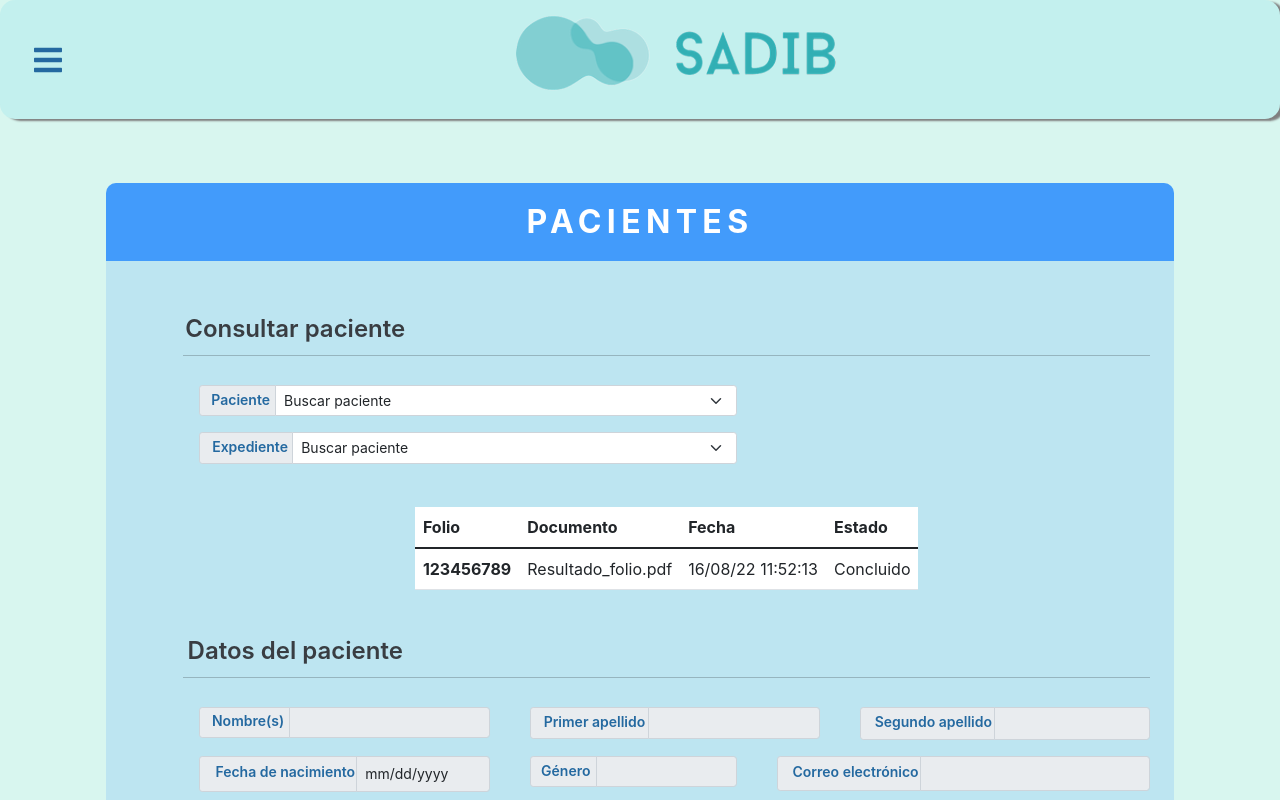
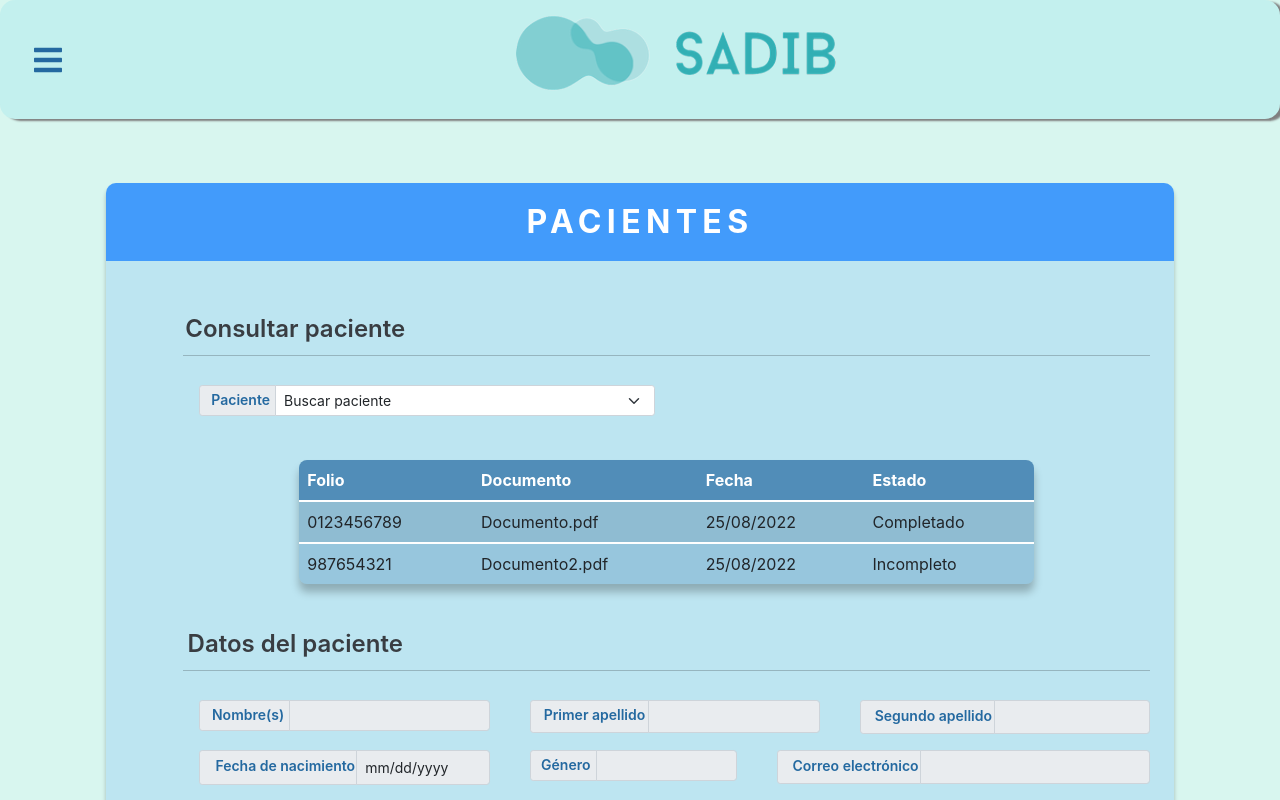
Before and after one commit to Starsonic100/SADIB, a React (Create React App) app: page /VerPaciente in a window 1280 px wide. Shown: the top 800 px of the page. Built offline with nearby package versions, Linux system fonts and the light colour scheme.

Commit message:
Tabla responsiva en vista 'VerPaciente'

```diff
--- a/src/components/Pacientes/VerPaciente.js
+++ b/src/components/Pacientes/VerPaciente.js
@@ -42,7 +42,7 @@ export class VerPaciente extends Component {
                                                 <hr></hr>
                                                 <div class="form-group">
                                                     <div className="main row">
-                                                        <div className="col-xs-6 col-sm-6 col-md-7 col-lg-7">
+                                                        <div className="col-xs-6 col-sm-6 col-md-6 col-lg-6">
                                                             <div class="input-group input-group-sm mb-3">
                                                                 <span class="input-group-text" id="inputGroup-sizing-sm">
                                                                     <MuiThemeProvider theme={theme}>
@@ -59,44 +59,37 @@ export class VerPaciente extends Component {
                                                         </div>
                                                     </div>
 
-                                                    <div className="main row">
-                                                        <div className="col-xs-6 col-sm-6 col-md-7 col-lg-7">
-                                                            <div class="input-group input-group-sm mb-3">
-                                                                <span class="input-group-text" id="inputGroup-sizing-sm">
-                                                                    <MuiThemeProvider theme={theme}>
-                                                                        <Typography variant="h6" class="contenido">{"Expediente"}</Typography>
-                                                                    </MuiThemeProvider>
-                                                                </span>
-                                                                <select class="form-select" aria-label="Default select example">
-                                                                    <option selected>Buscar paciente</option>
-                                                                    <option value="1">One</option>
-                                                                    <option value="2">Two</option>
-                                                                    <option value="3">Three</option>
-                                                                </select>
+                                                    <div className="container-fluid">
+                                                        <div className="main row">
+                                                            <div className="col-xs-6 col-sm-6 col-md-12 col-lg-12">
+                                                                <div className="table-responsive">
+                                                                    <table className="table table-striped">
+                                                                        <thead>
+                                                                            <tr>
+                                                                                <th>Folio</th>
+                                                                                <th>Documento</th>
+                                                                                <th>Fecha</th>
+                                                                                <th>Estado</th>
+                                                                            </tr>
+                                                                        </thead>
+                                                                        <tbody>
+                                                                            <tr>
+                                                                                <td>0123456789</td>
+                                                                                <td>Documento.pdf</td>
+                                                                                <td>25/08/2022</td>
+                                                                                <td>Completado</td>
+                                                                            </tr>
+                                                                            <tr>
+                                                                                <td>987654321</td>
+                                                                                <td>Documento2.pdf</td>
+                                                                                <td>25/08/2022</td>
+                                                                                <td>Incompleto</td>
+                                                                            </tr>
+                                                                        </tbody>
+                                                                    </table>
+                                                                </div>
                                                             </div>
                                                         </div>
-                                                    </div>
-
-                                                    <div className="container">
-                                                        <table class="table">
-                                                            <thead>
-                                                                <tr>
-                                                                <th scope="col">Folio</th>
-                                                                <th scope="col">Documento</th>
-                                                                <th scope="col">Fecha</th>
-                                                                <th scope="col">Estado</th>
-                                                                </tr>
-                                                            </thead>
-
-                                                            <tbody>
-                                                                <tr>
-                                                                    <th scope="row">123456789</th>
-                                                                    <td>Resultado_folio.pdf</td>
-                                                                    <td>16/08/22 11:52:13</td>
-                                                                    <td>Concluido</td>
-                                                                </tr>
-                                                            </tbody>
-                                                        </table>
                                                     </div>
                                                 </div>
                                             </div>
--- a/src/components/css/pacientes.css
+++ b/src/components/css/pacientes.css
@@ -13,6 +13,7 @@ html, body{
     margin-top:6%;
     background: rgba(26, 131, 255, 0.14);
     border-radius: 10px 10px 10px 10px;
+    box-shadow: 0px 4px 4px rgba(0, 0, 0, 0.25);
 }
 
 .encabezado{
@@ -31,36 +32,6 @@ html, body{
     padding-left: 5%;
     padding-top: 5%;
     padding-bottom: 4%;
-}
-
-.itoken{
-    position: relative;
-    width: 90%;
-    height: auto;
-    left: 5%;
-    margin-top: 6%;
-    background: rgba(26, 131, 255, 0.3);
-    box-shadow: 0px 4px 4px rgba(0, 0, 0, 0.25);
-    border-radius: 25px;
-    padding-top: 5%;
-    padding-right: 5%;
-    padding-bottom: 5%;
-    padding-left: 5%;
-}
-
-.codigo{
-    position: relative;
-    width: 100%;
-    height: auto;
-    left: 5%;
-    margin-top: 1%;
-    background: white;
-    box-shadow: 0px 4px 4px rgba(0, 0, 0, 0.25);
-    border-radius: 15px;
-    padding-top: 5%;
-    padding-right: 5%;
-    padding-bottom: 5%;
-    padding-left: 5%;
 }
 
 h5.encabezado{
@@ -130,6 +101,30 @@ hr{
 .table{
     margin-top: 3%;
     margin-bottom: 5%;
-    background-color: #FFFFFF;
-    width: auto;
+    width: 80%;
+    box-shadow: 0px 8px 8px rgba(0, 0, 0, 0.25);
+    border-collapse: collapse;
+    border-radius: 0.5em;
+    overflow: hidden;
 }
+
+td {
+    padding: 0.5em;
+    background: #ddd;
+    border-top: 2px solid white;
+    border-bottom: transparent;
+}
+
+th{
+    padding: 0.5em;
+    background: #ddd;
+}
+
+thead{
+    background-color: rgba(36, 105, 160, 0.7);
+    color:#FFFFFF;
+}
+
+tbody{
+    background-color: rgba(36, 105, 160, 0.25);
+}
```
